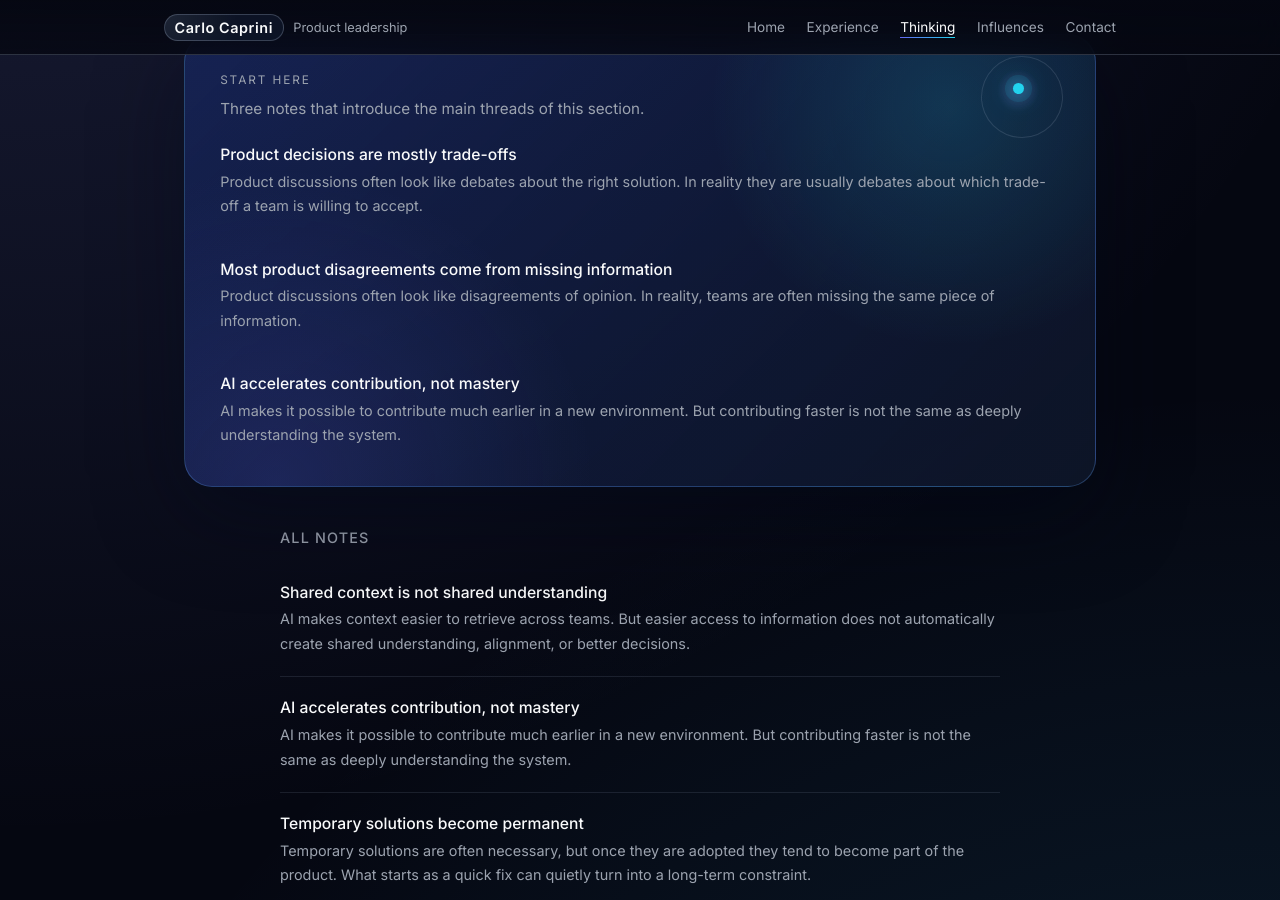
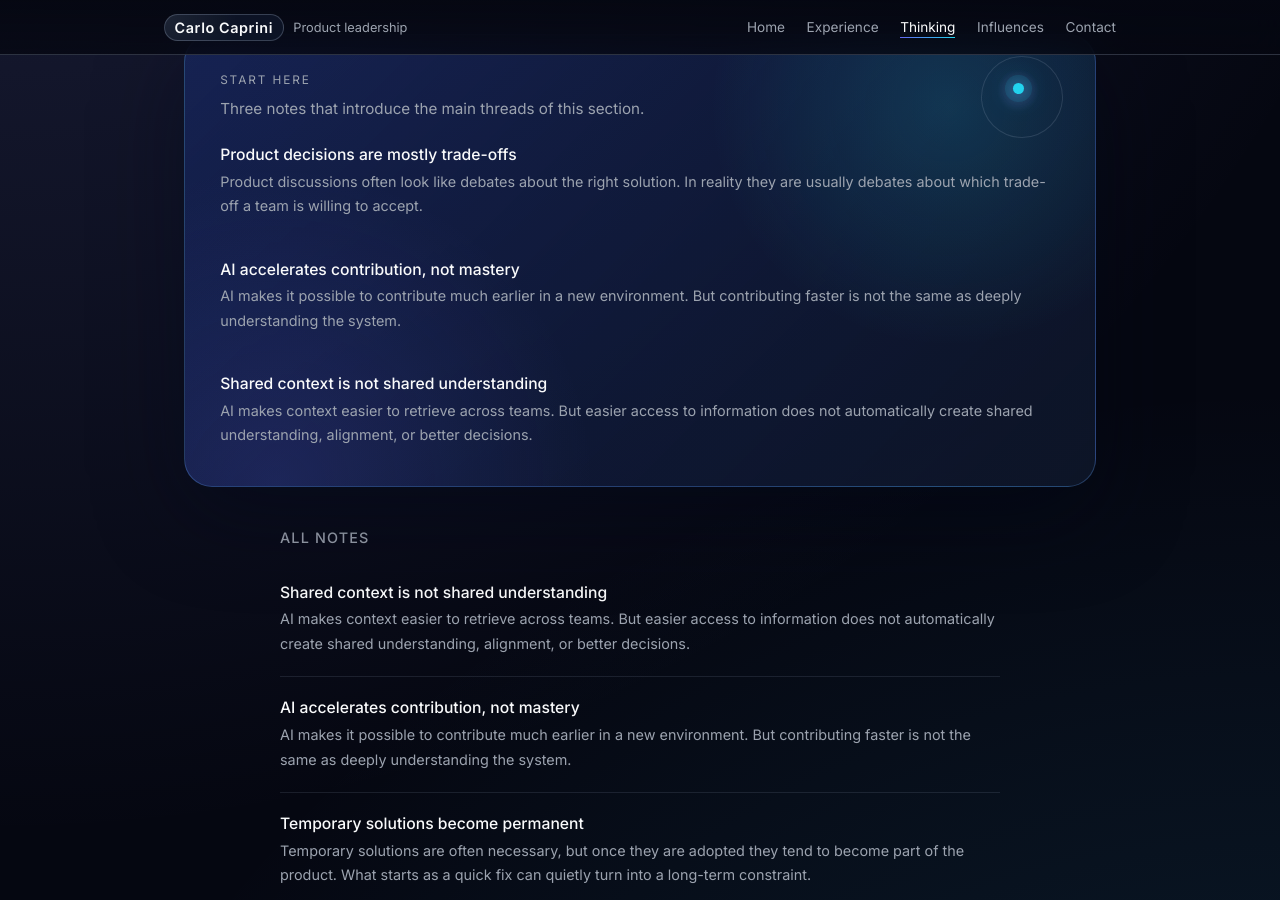
Before and after one commit to carlocaprini/carlocaprini.github.io, a Jekyll site: the page built from pages/thinking.md, in a window 1280 px wide and 900 px high, scrolled down 662 px. Built offline with Jekyll 4.4.1, drawn with Linux system fonts in a browser that asks for light colours.

Commit message:
Start here

```diff
--- a/_data/home.yml
+++ b/_data/home.yml
@@ -39,8 +39,8 @@ selected_notes:
   description: A short entry point into the Thinking section, where I collect notes on product work, teams and software systems.
   links:
     - url: /thinking/product-decisions-are-mostly-trade-offs/
-    - url: /thinking/most-product-disagreements-come-from-missing-information/
     - url: /thinking/ai-accelerates-contribution-not-mastery/
+    - url: /thinking/shared-context-is-not-shared-understanding/
   action:
     label: All notes
     url: /thinking/
--- a/pages/thinking.md
+++ b/pages/thinking.md
@@ -21,8 +21,8 @@ start_here:
   description: Three notes that introduce the main threads of this section.
   articles:
     - url: /thinking/product-decisions-are-mostly-trade-offs/
-    - url: /thinking/most-product-disagreements-come-from-missing-information/
     - url: /thinking/ai-accelerates-contribution-not-mastery/
+    - url: /thinking/shared-context-is-not-shared-understanding/
 # Order of notes on the list. Title and summary come from each article's front matter.
 articles:
   - url: /thinking/shared-context-is-not-shared-understanding/
```
